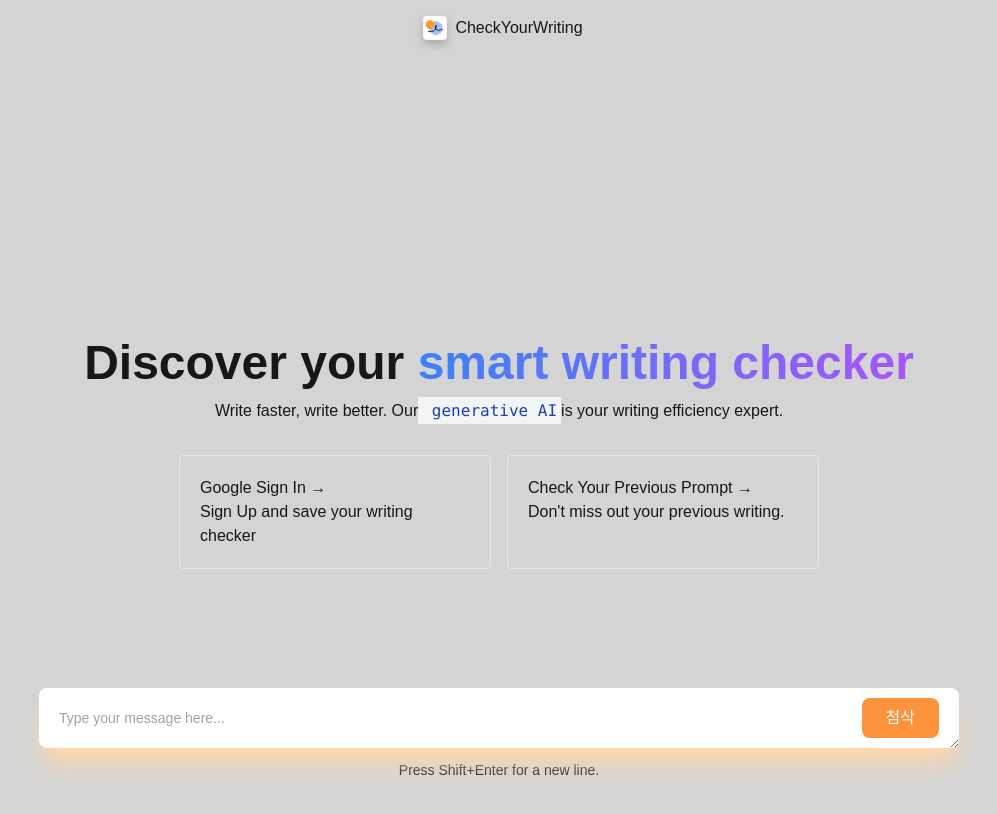
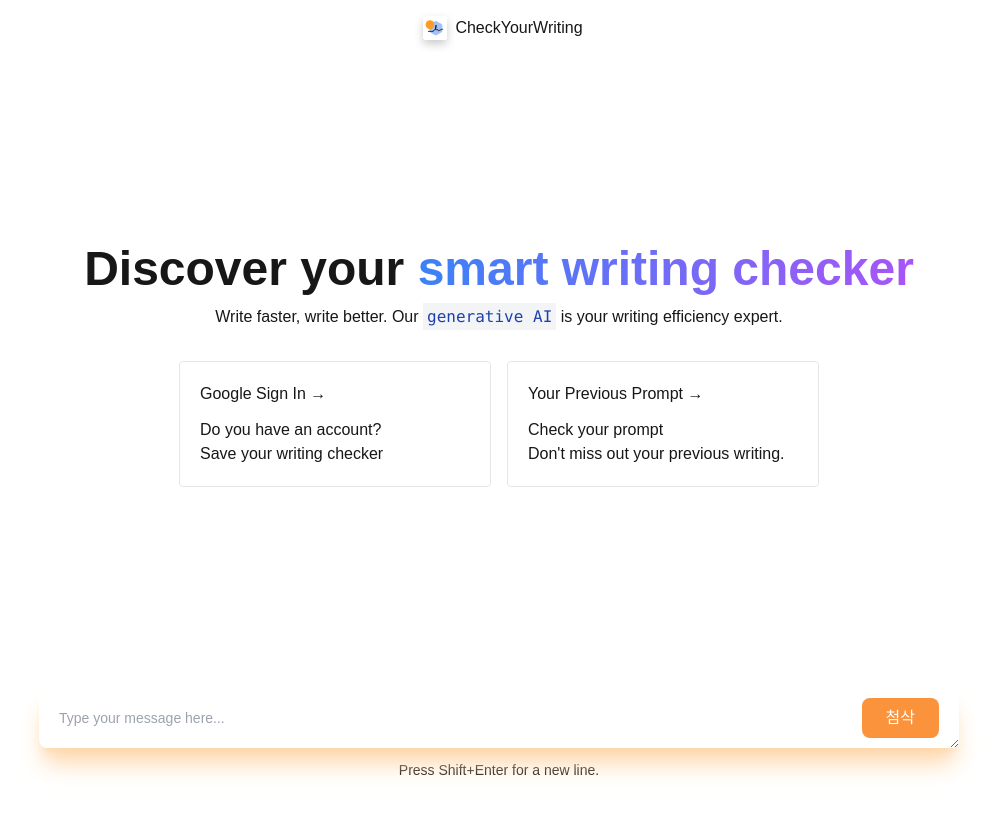
Before and after one commit to da9104/project-stella, a Next.js app: page / in a window 1280 px wide. Shown: the top 814 px of the page, without its empty margins (141-1138 px from the left). Built offline with nearby package versions, Linux system fonts and the light colour scheme.

Commit message:
finishing styling (main 페이지 디자인)

```diff
--- a/app/layout.tsx
+++ b/app/layout.tsx
@@ -32,7 +32,7 @@ export default function RootLayout({
         className={`${geistSans.variable} ${geistMono.variable} antialiased`}
       >
         <main className="h-full">
-          <nav className="bg-neutral-300 flex justify-center">
+          <nav className="bg-transparent flex justify-center">
             <ul className="bg-transparent py-3 px-3 flex flex-row">
               <Image
               src={LogoIcon}
--- a/app/page.tsx
+++ b/app/page.tsx
@@ -66,7 +66,7 @@ export default function Home() {
 }, [messages]);
 
   return (
-   <div className="min-h-screen bg-neutral-300 flex justify-center">
+   <div className="min-h-screen bg-transparent flex justify-center">
 
     {messages.length !== 0 ? (
          <div className="pb-32 pt-5 space-y-5 w-[75%] mx-auto relative ">
@@ -131,29 +131,28 @@ export default function Home() {
           <div ref={messagesEndRef} />
         </div>
     ) : (
-      <div className="flex flex-col justify-center pb-10 ">
-
-        <div className="container mx-auto lg:h-screen flex flex-col justify-center items-center">
-          <h1 className="font-bold text-[3rem]"> Discover your {' '}
+      <div className="flex flex-col justify-center">
+        <div className="container mx-auto flex flex-col justify-center items-center px-8 sm:px-8 pb-40">
+          <h1 className="font-bold text-[3rem] leading-10 mb-4"> Discover your {' '}
             <strong className="bg-clip-text text-transparent bg-gradient-to-r from-blue-500 to-purple-500">
               smart writing checker
             </strong>
           </h1>
           <p>
-           Write faster, write better. Our
-           <code className="bg-gray-100 text-blue-800 p-1"> generative AI</code>
-           is your writing efficiency expert.
+           Write faster, write better. Our {''}
+           <code className="bg-gray-100 text-blue-800 p-1">generative AI</code>
+           {''} is your writing efficiency expert.
           </p>
           {/* <button className="bg-gray-100 text-blue-800 p-1">Google Sign In</button> */}
           <div className="w-full max-w-2xl grid grid-cols-1 lg:grid-cols-2 gap-4 my-8 px-4 lg:mx-0">
             <Link href="/" className="p-5 border rounded border-gray-200 hover:border-purple-400">
-            <h3>Google Sign In →</h3>
-            <p>Sign Up and save your writing checker</p>
+              <h3 className="pb-3">Google Sign In →</h3>
+              <p>Do you have an account? <br/>Save your writing checker</p>
             </Link>
 
             <a href="/" className="p-5 border rounded border-gray-200 hover:border-purple-400">
-            <h3>Check Your Previous Prompt →</h3>
-            <p>Don&apos;t miss out your previous writing.</p>
+              <h3 className="pb-3">Your Previous Prompt →</h3>
+              <p>Check your prompt <br/> Don&apos;t miss out your previous writing.</p>
             </a>
           </div>
        </div>
```
